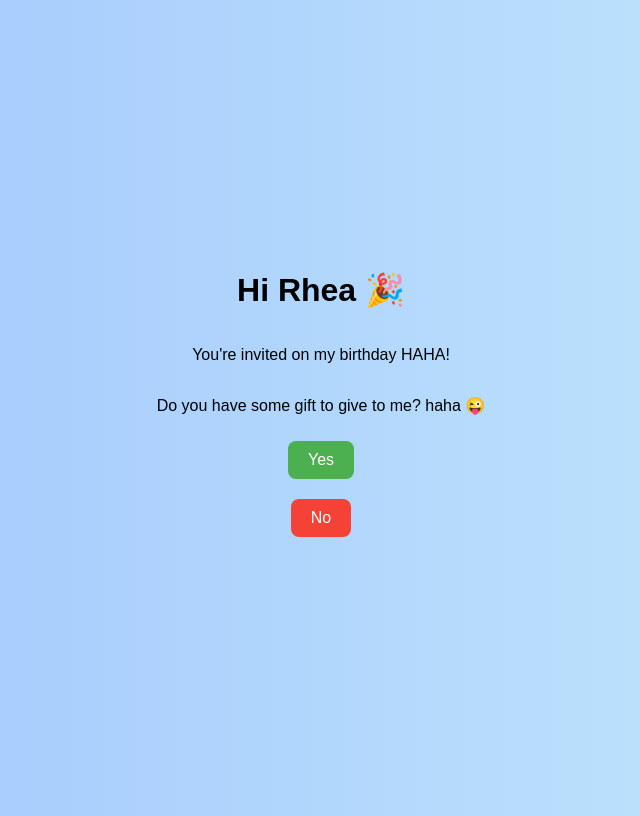
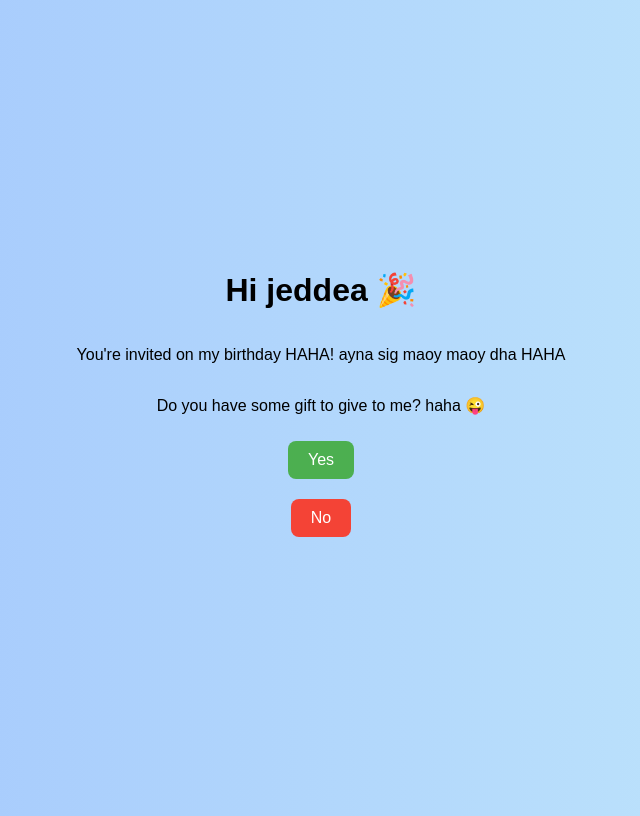
Before and after one commit to reymondtv1/invitation-1, a plain HTML site: page Rhea.html in a window 1280 px wide. Shown: the whole page, without its empty margins (319-959 px from the left). Drawn offline with Linux system fonts and the light colour scheme.

Commit message:
Update Rhea.html

```diff
--- a/Rhea.html
+++ b/Rhea.html
@@ -47,8 +47,8 @@
   </style>
 </head>
 <body>
-  <h1>Hi Rhea 🎉</h1>
-  <p>You're invited on my birthday HAHA!</p>
+  <h1>Hi jeddea 🎉</h1>
+  <p>You're invited on my birthday HAHA! ayna sig maoy maoy dha HAHA</p>
 
   <!-- Gift Question -->
   <p>Do you have some gift to give to me? haha 😜</p>
```
